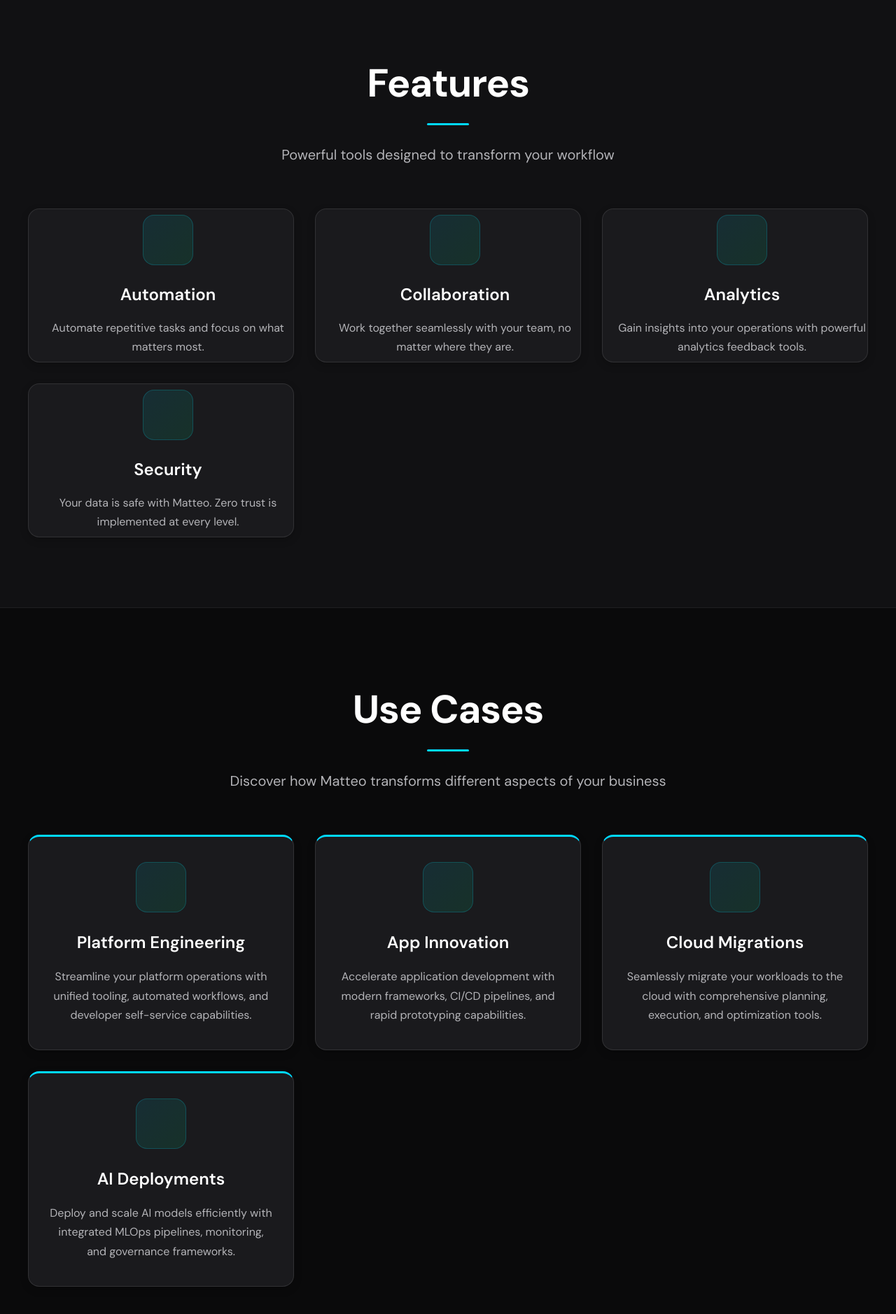
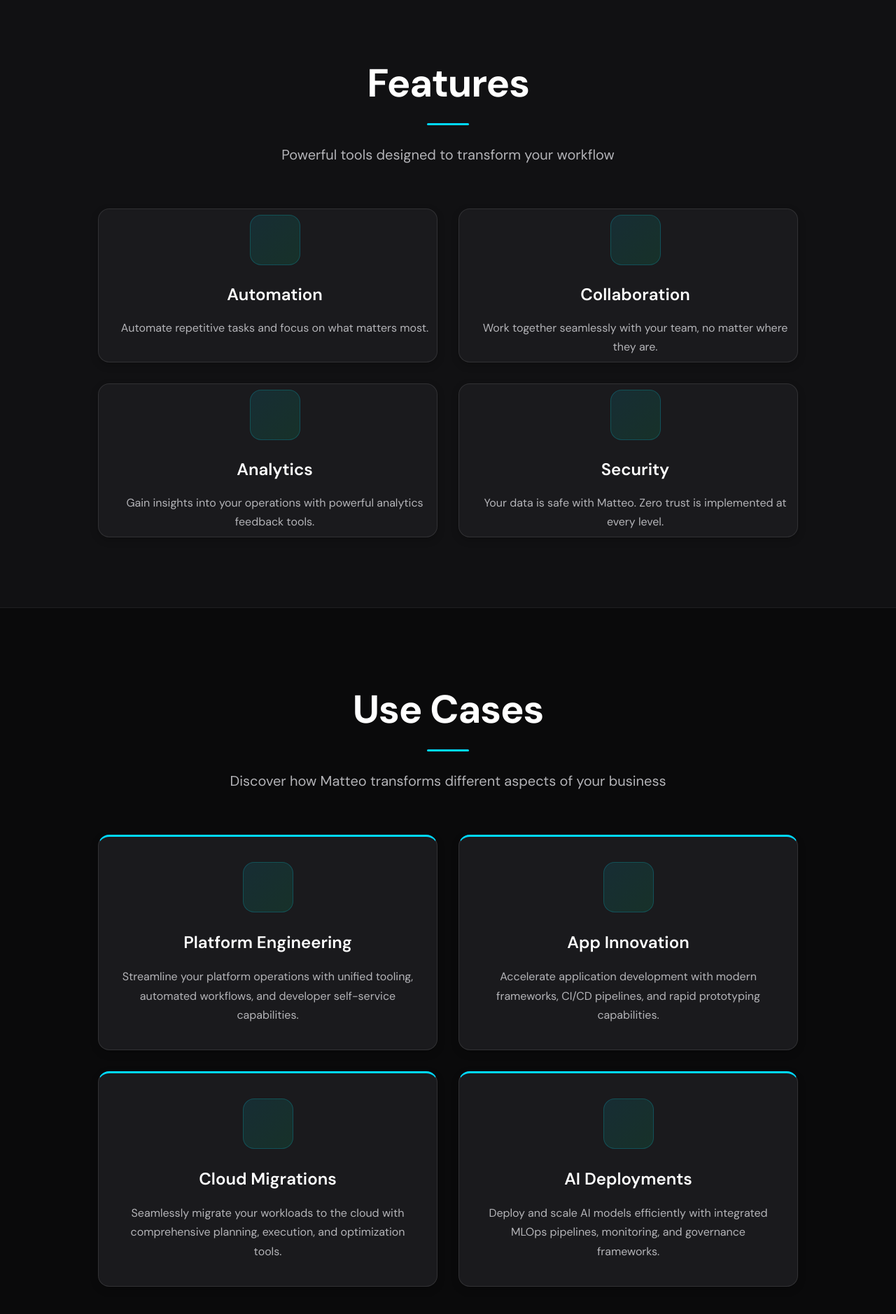
Before and after one commit to mbianchidev/mock-startup-website, a Next.js app: page / in a window 1280 px wide. Shown: the part 767-2645 px from the top of the page at 70% size. Built offline with nearby package versions, Linux system fonts and the light colour scheme.

Commit message:
Fix Features and Use Cases to use 2x2 grid layout
Co-authored-by: mbianchidev <37507190+mbianchidev@users.noreply.github.com>

```diff
--- a/src/app/globals.css
+++ b/src/app/globals.css
@@ -629,9 +629,9 @@ nav {
 
 .feature-grid {
     display: grid;
-    grid-template-columns: repeat(auto-fit, minmax(280px, 1fr));
+    grid-template-columns: repeat(2, 1fr);
     gap: 30px;
-    max-width: 1200px;
+    max-width: 1000px;
     margin: 0 auto;
 }
 
@@ -704,9 +704,9 @@ nav {
 
 .use-cases-grid {
     display: grid;
-    grid-template-columns: repeat(auto-fit, minmax(280px, 1fr));
+    grid-template-columns: repeat(2, 1fr);
     gap: 30px;
-    max-width: 1200px;
+    max-width: 1000px;
     margin: 0 auto;
 }
 
@@ -2175,6 +2175,15 @@ footer {
     .use-case-item h3 {
         font-size: 1.3rem;
     }
+
+    .feature-grid {
+        grid-template-columns: 1fr;
+        gap: 24px;
+    }
+
+    .feature-item {
+        padding: 30px 20px;
+    }
 }
 
 /* Team section styles */
```
